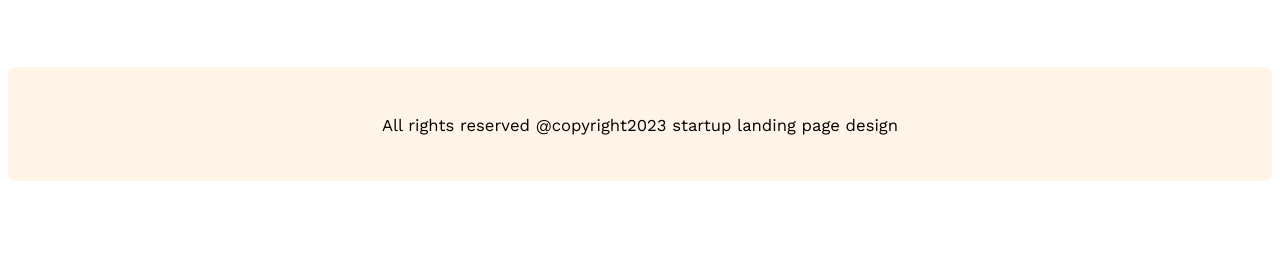
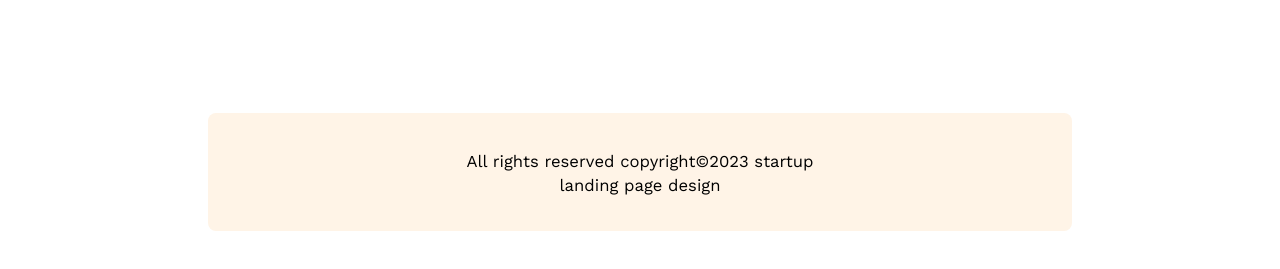
Before and after one commit to sumiakter46/g3-architects-website, a plain HTML site: page index.html in a window 1280 px wide. Shown: the part 3805-4074 px from the top of the page. Before the commit the page ends 3994 px from the top, so only its background shows below. Drawn offline with nearby package versions, Linux system fonts and the light colour scheme.

Commit message:
final website

```diff
--- a/index.html
+++ b/index.html
@@ -126,7 +126,8 @@
 
     </main>
     <footer>
-     <small>All rights reserved @copyright2023 startup landing page design</small>
+     <small>All rights reserved copyright&copy;2023 startup landing page design</small>
+
     </footer>
 </body>
 </html>
--- a/styles/architect.css
+++ b/styles/architect.css
@@ -195,9 +195,10 @@ footer{
     border-radius: 8px;
 background: #FFF4E7;
 text-align: center;
-padding: 45px 240px;
+padding: 35px 240px;
 font-size: 20px;
 font-weight: 400;
+margin: 116px 200px;
 }
 
 
```
